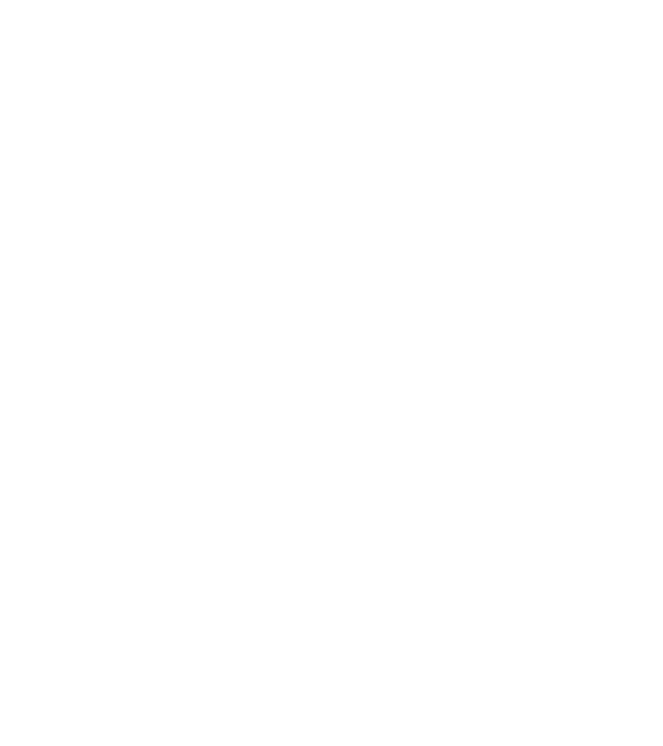
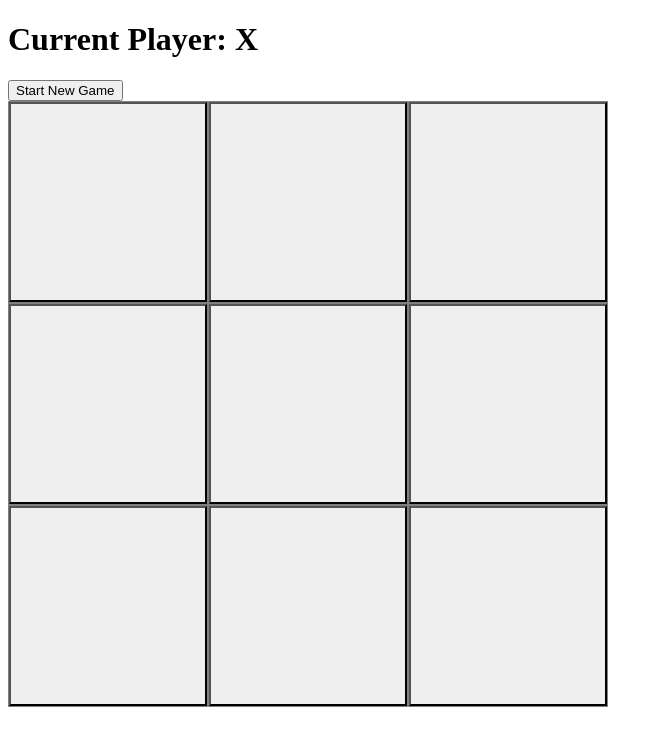
Before and after one commit to lindonjonhson/tictactoe-app, an Angular app: page / in a window 1280 px wide. Shown: the top 746 px of the page, without its empty margins (0-663 px from the left). Built offline with nearby package versions, Linux system fonts and the light colour scheme.

Commit message:
Added base html

```diff
--- a/src/app/app.component.html
+++ b/src/app/app.component.html
@@ -1 +1,2 @@
 <router-outlet></router-outlet>
+<app-board></app-board>
--- a/src/app/board/board.component.html
+++ b/src/app/board/board.component.html
@@ -1 +1,14 @@
-<p>board works!</p>
+<h1>Current Player: {{player}}</h1>
+
+<button (click)="newGame()">Start New Game</button>
+
+<h2 *ngIf="winner">
+    Player {{winner}} won the game!
+</h2>
+
+<main>
+    <app-square *ngFor="let val of squares; let i = index;"
+    [value] = val
+    (click)="makeMove(i)">
+    </app-square>
+</main>
--- a/src/app/board/board.component.scss
+++ b/src/app/board/board.component.scss
@@ -0,0 +1,10 @@
+main{
+    display: grid;
+    grid-template-columns: 200px 200px 200px;
+    grid-gap: 0;
+}
+
+app-square{
+    border: 1px gray solid;
+    height: 200px;
+}
--- a/src/app/square/square.component.scss
+++ b/src/app/square/square.component.scss
@@ -0,0 +1,6 @@
+button{
+    height: 100%;
+    width: 100%;
+    border-radius: 0;
+    font-size: 11em;
+}
```
